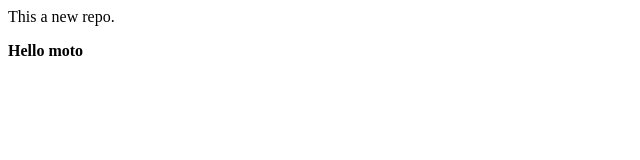
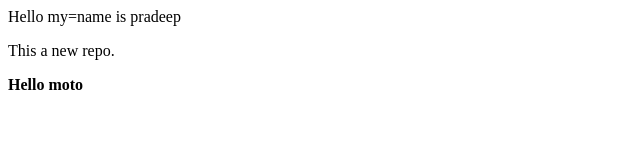
Before and after one commit to Madan-A/LocalRepo, a plain HTML site: page index.html in a window 1280 px wide. Shown: the whole page, without its empty margins (0-640 px from the left). Drawn offline with Linux system fonts and the light colour scheme.

Commit message:
Change name

```diff
--- a/index.html
+++ b/index.html
@@ -1,2 +1,3 @@
+<p>Hello my=name is pradeep</p>
 <p>This a new repo.</p>
 <strong>Hello moto</strong>
```
